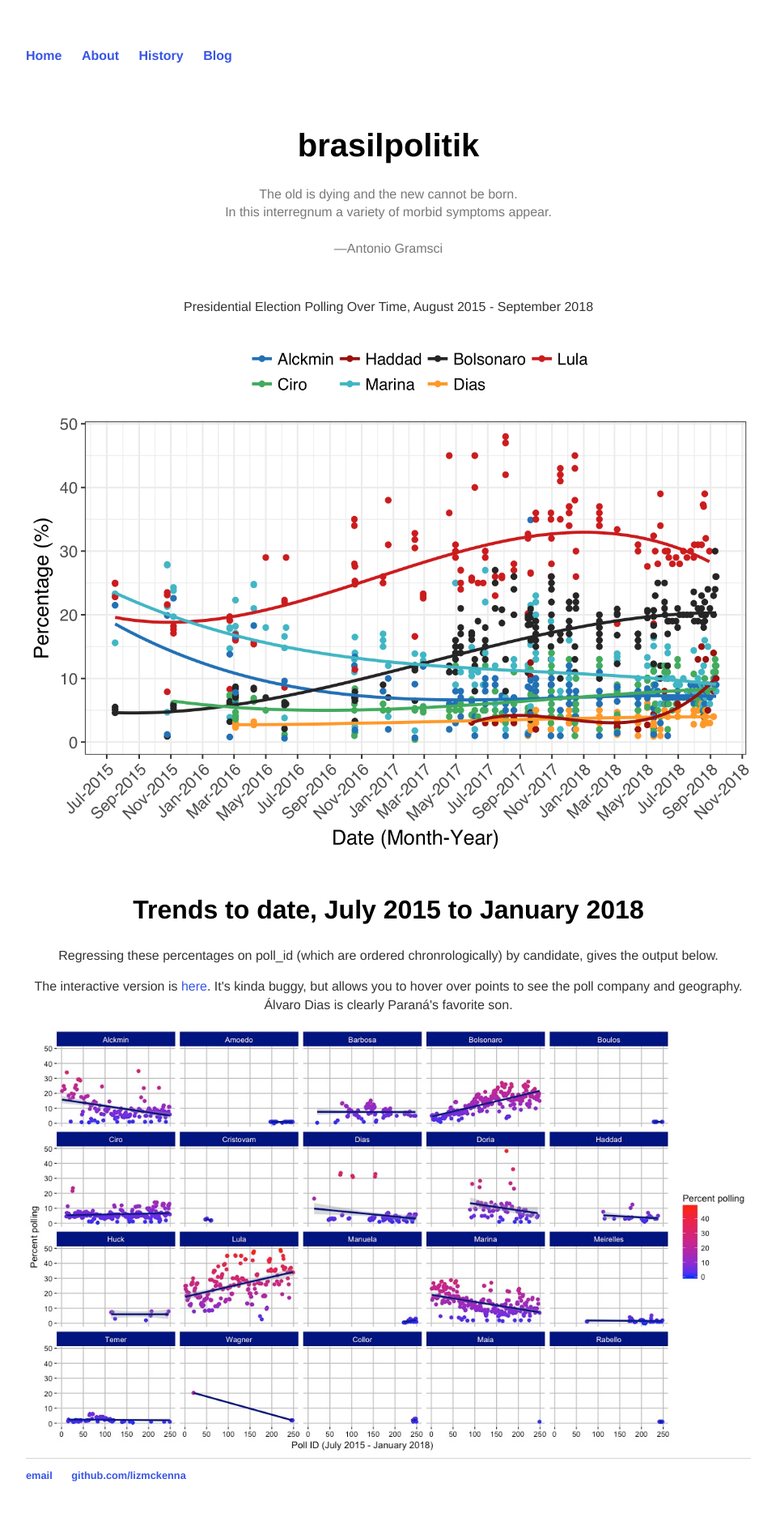
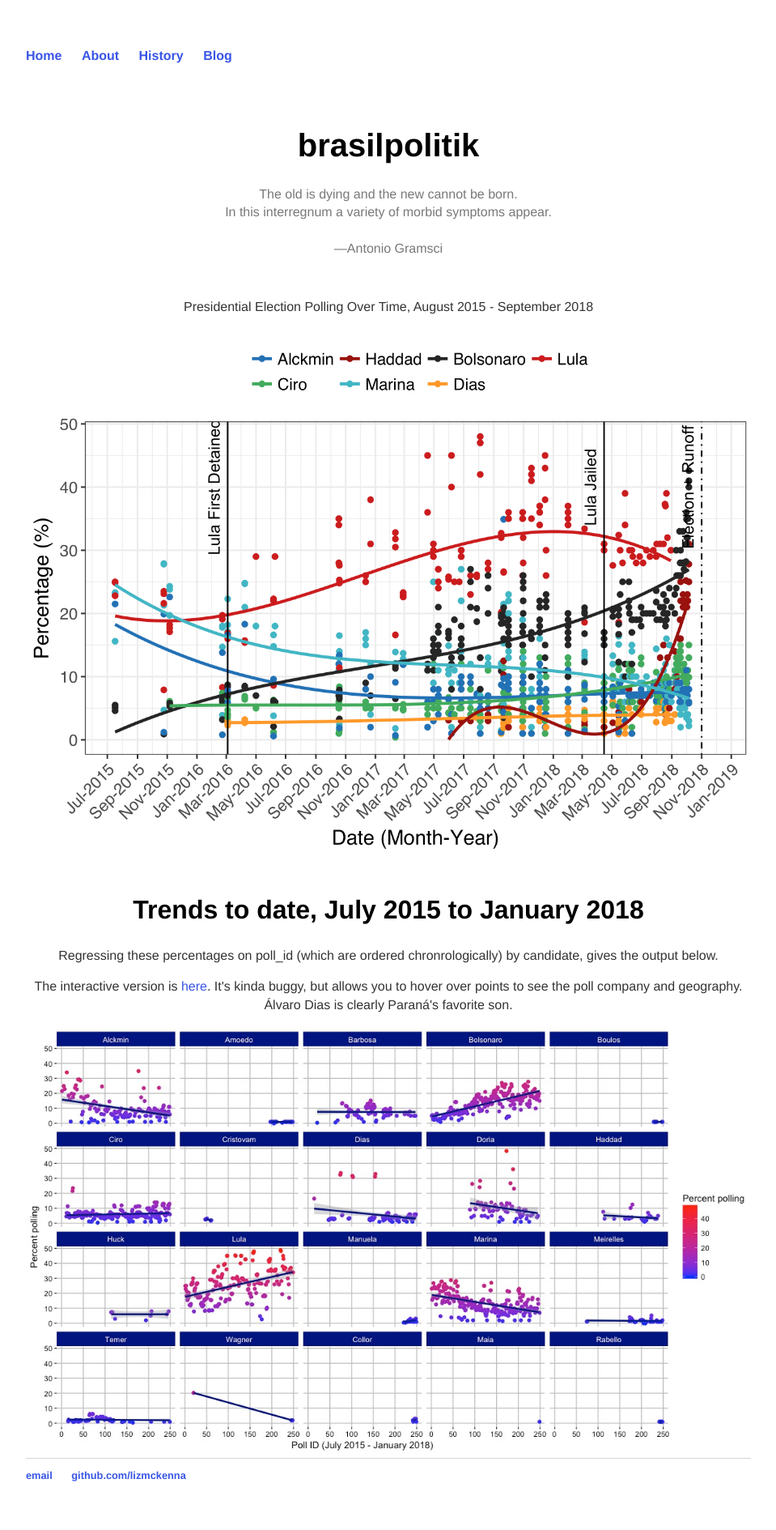
Before and after one commit to lizmckenna/elizabethmckenna.org, a Jekyll site: the page built from index.html, in a window 1280 px wide. Shown: the whole page at 81% size, without its empty margins (160-1119 px from the left). Built offline with Jekyll 4.4.1, drawn with Linux system fonts in a browser that asks for light colours.

Commit message:
Update index.html

```diff
--- a/index.html
+++ b/index.html
@@ -18,7 +18,7 @@
 <br>
 <p>Presidential Election Polling Over Time, August 2015 - September 2018</p>
  <center>
-<img src="/images/2018-09-14.png" alt="HTML5 Icon" style="width:900px;height:650px;">
+<img src="/images/2018-10-6-long.png" alt="HTML5 Icon" style="width:900px;height:650px;">
 	</center>
 <br>
 
```
